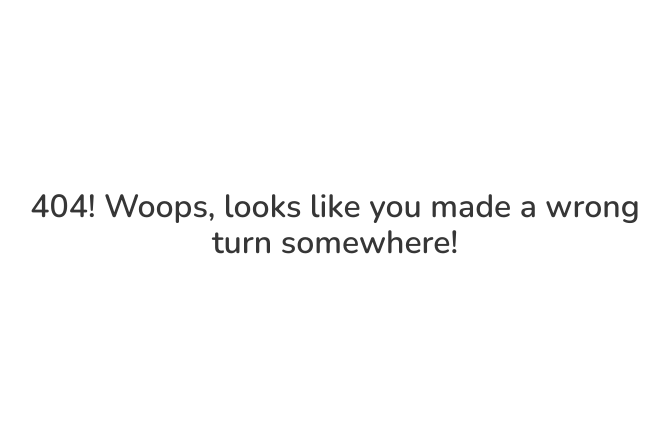
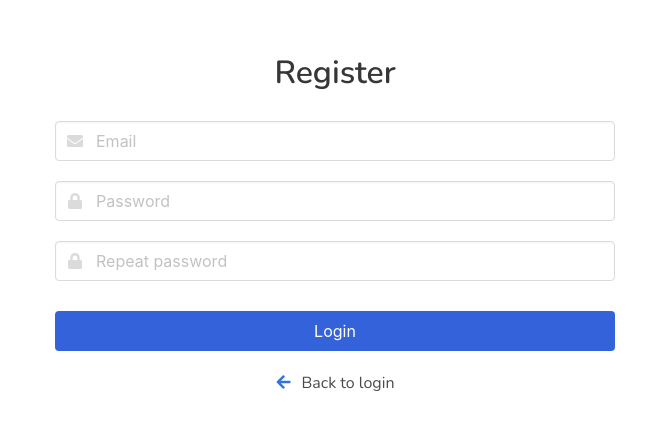
Before and after one commit to zhughes3/kruonis, a React (Create React App) app in the folder frontend/: page /register in a window 1280 px wide. Before the commit this address had no page. Shown: the part 175-604 px from the top of the page, without its empty margins (305-974 px from the left). Built offline with nearby package versions, Linux system fonts and the light colour scheme.

Commit message:
Added a register page. No error handling, but you can send a register request.

```diff
--- a/frontend/src/Containers/Login.tsx
+++ b/frontend/src/Containers/Login.tsx
@@ -1,11 +1,25 @@
 import React, {FormEvent} from 'react';
 import {IRouterProps} from "../Interfaces/IRouterProps";
 import {Center} from "../Components/Center";
+import {loginAttempt, signUpAttempt} from "../Http/Requests";
 
+let email = '';
+let password = '';
 export const Login: React.FunctionComponent<IRouterProps> = (props) => {
 
-	const handleLogin = (e: FormEvent): void => {
+	const handleLogin = async (e: FormEvent): Promise<void> => {
 		e.preventDefault();
+
+		const result = await loginAttempt({email, password});
+		console.log(result);
+
+		// @ts-ignore
+		document.getElementById("login-form")?.reset();
+	}
+
+	const resetRegisterData = (): void => {
+		email = '';
+		password = '';
 
 		// @ts-ignore
 		document.getElementById("login-form")?.reset();
@@ -30,17 +44,17 @@ export const Login: React.FunctionComponent<IRouterProps> = (props) => {
 					</div>
 
 					<div className="field mt2">
-						<p className="control has-icons-left">
+						<div className="control has-icons-left">
 							<input className="input" type="password" placeholder="Password"/>
 							<span className="icon is-small is-left">
 								<i className="fas fa-lock"/>
 							</span>
-							<p className="has-text-right mt1">
+							<div className="has-text-right mt1">
 								<a className="has-text-right has-text-grey-dark" onClick={ () => props.history.push('reset-password') }>
 									Forgot password?
 								</a>
-							</p>
-						</p>
+							</div>
+						</div>
 					</div>
 
 					<div className="field mt3">
@@ -53,7 +67,7 @@ export const Login: React.FunctionComponent<IRouterProps> = (props) => {
 						<p className="has-text-centered">
 							<a onClick={ () => props.history.push('register') }>
 								<span className="icon is-small is-left">
-								  	<i className="fas fa-user"></i>
+								  	<i className="fas fa-user" />
 								</span>
 								<span className="ml1 has-text-grey-dark">Create new account</span>
 							</a>
--- /dev/null
+++ b/frontend/src/Containers/Register.tsx
@@ -0,0 +1,94 @@
+import React, {FormEvent} from 'react';
+import {IRouterProps} from "../Interfaces/IRouterProps";
+import {Center} from "../Components/Center";
+import {signUpAttempt} from "../Http/Requests";
+
+let email = '';
+let password = '';
+let repeatPassword = '';
+
+export const Register: React.FunctionComponent<IRouterProps> = (props) => {
+
+	const handleRegister = async (e: FormEvent): Promise<void> => {
+		e.preventDefault();
+
+		if (!checkIfPasswordsMatch(password, repeatPassword)) { return; }
+
+		const result = await signUpAttempt({email, password});
+
+		if(result && result.response) {
+			resetRegisterData();
+			props.history.push('login');
+		}
+	}
+
+	const checkIfPasswordsMatch = (password: string, repeatPassword: string) => {
+		return password === repeatPassword;
+	}
+
+	const resetRegisterData = (): void => {
+		email = '';
+		password = '';
+		repeatPassword = '';
+
+		// @ts-ignore
+		document.getElementById("login-form")?.reset();
+	}
+
+	return (
+		<Center>
+			<div className="login">
+				<form id="login-form" onSubmit={handleRegister}>
+
+					<div className="field has-text-centered">
+						<div className="title">Register</div>
+					</div>
+
+					<div className="field mt3">
+						<p className="control has-icons-left has-icons-right">
+							<input className="input" type="email" placeholder="Email" onChange={ (e) => email = e.target.value} />
+							<span className="icon is-small is-left">
+								<i className="fas fa-envelope"/>
+							</span>
+						</p>
+					</div>
+
+					<div className="field mt2">
+						<p className="control has-icons-left">
+							<input className="input" type="password" placeholder="Password" onChange={ (e) => password = e.target.value} />
+							<span className="icon is-small is-left">
+								<i className="fas fa-lock"/>
+							</span>
+						</p>
+					</div>
+
+					<div className="field mt2">
+						<p className="control has-icons-left">
+							<input className="input" type="password" placeholder="Repeat password" onChange={ (e) => repeatPassword = e.target.value} />
+							<span className="icon is-small is-left">
+								<i className="fas fa-lock"/>
+							</span>
+						</p>
+					</div>
+
+					<div className="field mt3">
+						<p className="control">
+							<button className="button house-blue-button is-fullwidth">Login</button>
+						</p>
+					</div>
+
+					<div className="field mt2">
+						<p className="has-text-centered">
+							<a onClick={ () => props.history.push('login') }>
+								<span className="icon is-small is-left">
+								  	<i className="fas fa-arrow-left" />
+								</span>
+								<span className="ml1 has-text-grey-dark">Back to login</span>
+							</a>
+						</p>
+					</div>
+				</form>
+			</div>
+		</Center>
+	)
+}
--- a/frontend/src/Http/Requests.ts
+++ b/frontend/src/Http/Requests.ts
@@ -2,6 +2,7 @@ import {ITimeline, ITimelineCreate} from "../Interfaces/ITimeline";
 import {httpDelete, httpGet, httpPost} from "./HttpSetup";
 import {IHappening, IHappeningCreate} from "../Interfaces/IHappening";
 import {IGroup} from "../Interfaces/IGroup";
+import {IUserCreate} from "../Interfaces/IUser";
 
 export const getTimeline = async (id: string): Promise<ITimeline> => {
     return httpGet('timelines/' + id);
@@ -32,3 +33,12 @@ export const createGroupedTimelines = async (timeline: ITimelineCreate, compareT
 export const deleteHappening = async (happeningId: string): Promise<any> => {
     return await httpDelete('events/' + happeningId);
 }
+
+export const signUpAttempt = async (body: IUserCreate): Promise<{ response: boolean }> => {
+    return await httpPost('users/signup', body)
+}
+
+// Returns a JWT token if successful.
+export const loginAttempt = async (body: IUserCreate): Promise<{ token: string }> => {
+    return await httpPost('users/login', body)
+}
--- /dev/null
+++ b/frontend/src/Interfaces/IUser.ts
@@ -0,0 +1,4 @@
+export interface IUserCreate {
+	email: string;
+	password: string;
+}
--- a/frontend/src/Router.tsx
+++ b/frontend/src/Router.tsx
@@ -3,6 +3,7 @@ import { BrowserRouter, Switch, Route } from "react-router-dom";
 
 import { Home } from './Containers/Home';
 import {Login} from "./Containers/Login";
+import {Register} from "./Containers/Register";
 import { Timeline } from "./Containers/Timeline";
 import {NoMatch} from "./Containers/NoMatch";
 
@@ -13,6 +14,7 @@ export const Router = () => {
                 <Switch>
                     <Route path="/" exact component={Home} />
                     <Route path="/login" exact component={Login} />
+                    <Route path="/register" exact component={Register} />
                     <Route path="/timeline/:groupId" exact component={Timeline} />
                     <Route component={NoMatch} />
                 </Switch>
```
